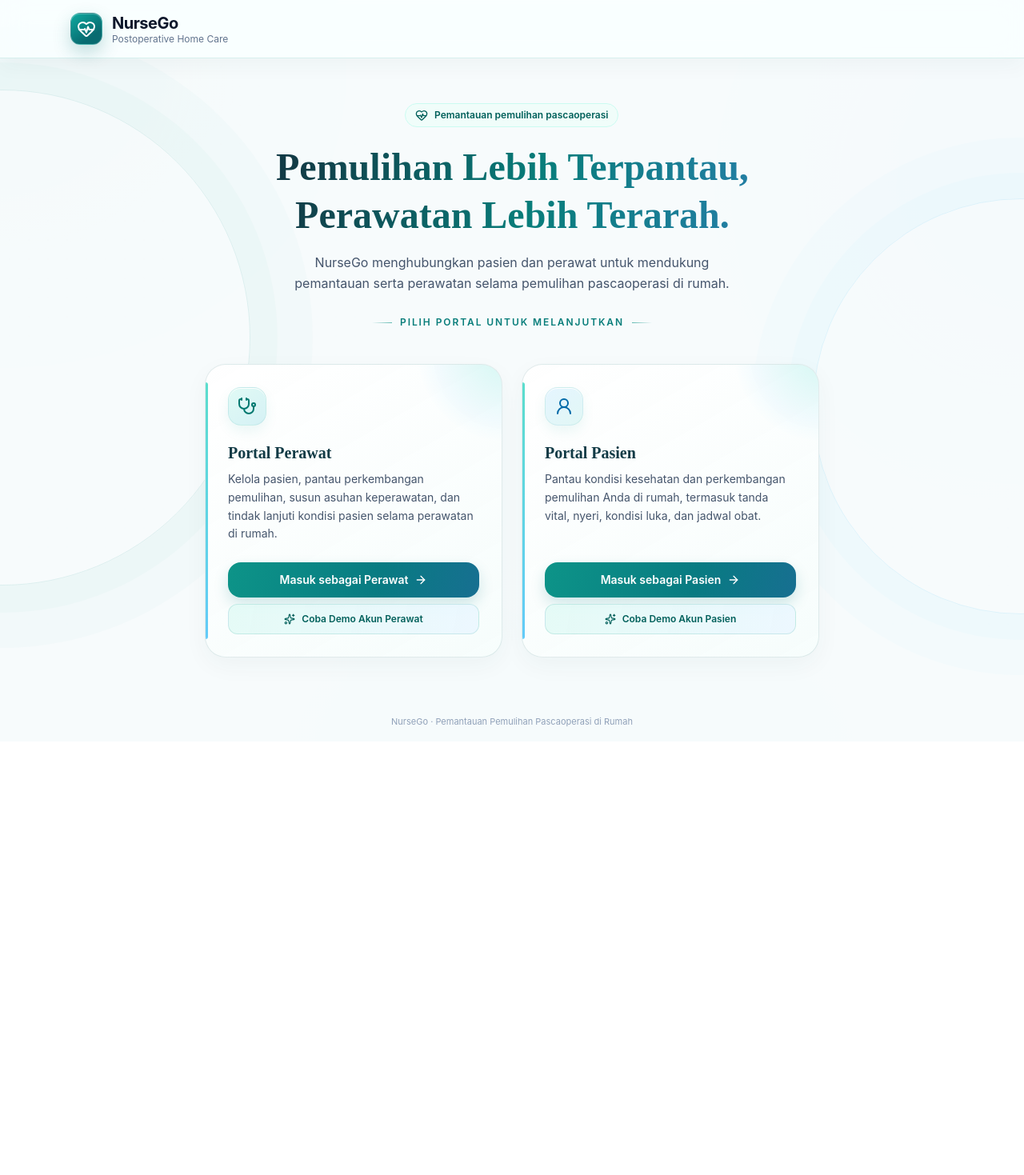
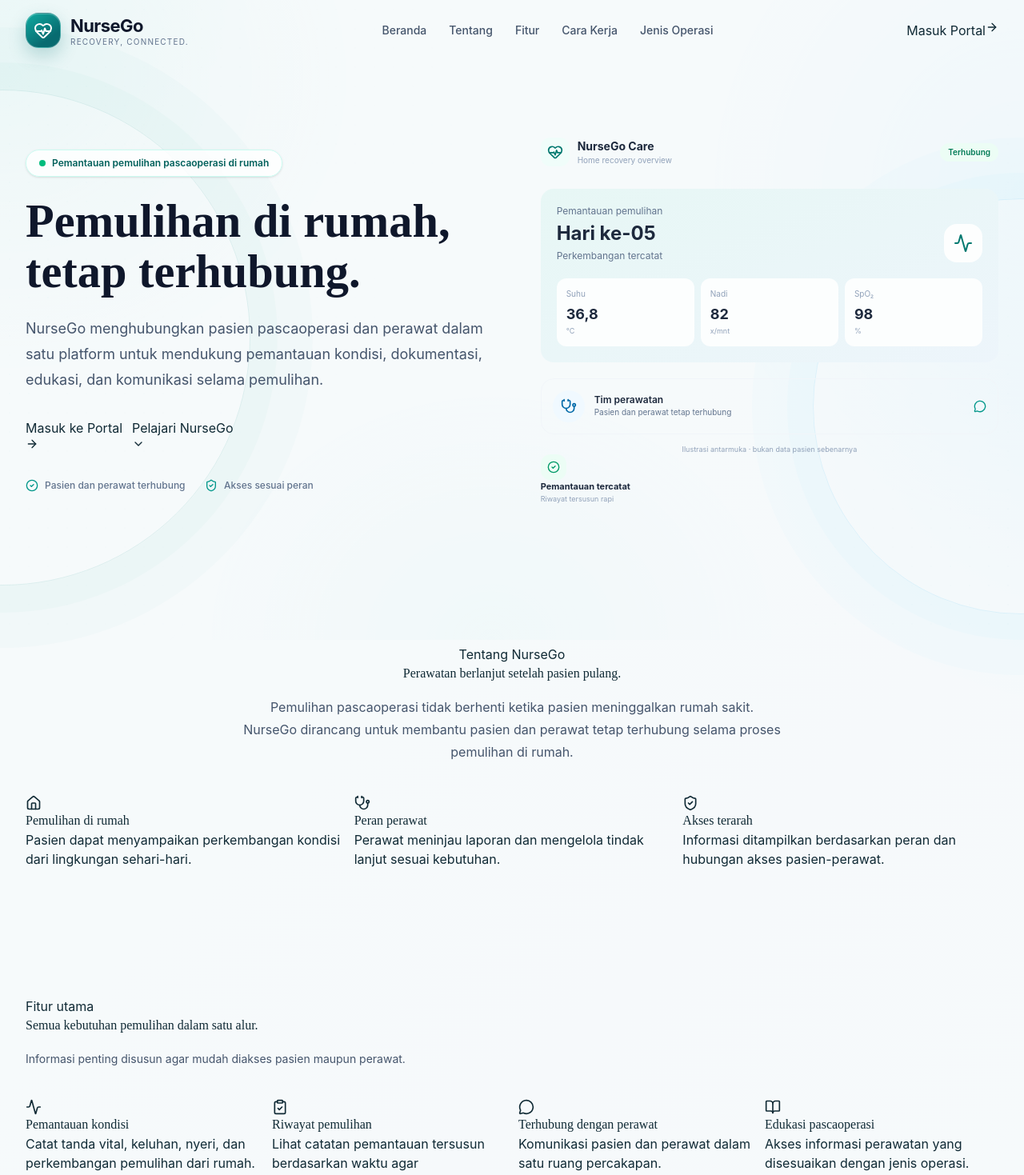
Before and after one commit to suitsiap03-ctrl/NurseGo, a React (Vite) app: page / in a window 1280 px wide. Shown: the top 1469 px of the page at 80% size. Before the commit the page ends 927 px from the top, so only its background shows below. Built offline with nearby package versions, Linux system fonts and the light colour scheme; no server answers.

Commit message:
Redesign NurseGo public website and portal entry experience

```diff
--- a/src/components/common/WelcomeScreen.tsx
+++ b/src/components/common/WelcomeScreen.tsx
@@ -1,90 +1,200 @@
 /**
- * Halaman awal dan pilihan portal NurseGo.
- * Menjaga alur autentikasi dan demo yang sudah ada; perubahan hanya pada tampilan dan konten.
+ * NurseGo public landing page and portal selector.
+ * Keeps the existing authentication and demo callbacks intact.
  */
 import React from 'react';
 import { PWAInstallButton } from './PWAInstallButton';
-import { HeartPulse, Stethoscope, UserRound, ArrowRight, Sparkles } from 'lucide-react';
+import {
+  HeartPulse, Stethoscope, UserRound, ArrowRight, Sparkles,
+  Activity, MessageCircle, ClipboardCheck, BookOpen, ShieldCheck,
+  ChevronDown, CheckCircle2, Home, Menu
+} from 'lucide-react';
 
 interface WelcomeScreenProps {
   onSelectRole: (role: 'nurse' | 'patient') => void;
   onSelectDemo: (role: 'nurse' | 'patient') => void;
 }
 
+const features = [
+  { icon: Activity, title: 'Pemantauan kondisi', text: 'Catat tanda vital, keluhan, nyeri, dan perkembangan pemulihan dari rumah.' },
+  { icon: ClipboardCheck, title: 'Riwayat pemulihan', text: 'Lihat catatan pemantauan tersusun berdasarkan waktu agar perkembangan lebih mudah dipahami.' },
+  { icon: MessageCircle, title: 'Terhubung dengan perawat', text: 'Komunikasi pasien dan perawat dalam satu ruang percakapan.' },
+  { icon: BookOpen, title: 'Edukasi pascaoperasi', text: 'Akses informasi perawatan yang disesuaikan dengan jenis operasi.' },
+];
+
+const surgeryTypes = [
+  'Apendektomi', 'Sectio Caesarea', 'Herniorafi', 'Total Knee Replacement',
+  'ORIF', 'Kolesistektomi', 'Mastektomi',
+];
+
 export const WelcomeScreen: React.FC<WelcomeScreenProps> = ({ onSelectRole, onSelectDemo }) => {
+  const scrollTo = (id: string) => document.getElementById(id)?.scrollIntoView({ behavior: 'smooth' });
+
   return (
-    <div className="nursego-premium-welcome min-h-screen bg-slate-50 flex flex-col">
-      <header className="w-full bg-white/90 border-b border-slate-200 nursego-ios-header">
-        <div className="max-w-6xl mx-auto px-4 sm:px-6 h-[72px] flex items-center justify-between gap-3">
-          <div className="flex items-center gap-3">
-            <div className="nursego-brand-mark w-10 h-10 rounded-xl bg-teal-600 flex items-center justify-center text-white shadow-sm">
+    <div className="nursego-premium-welcome min-h-screen flex flex-col">
+      <header className="nursego-public-header sticky top-0 z-50">
+        <div className="max-w-7xl mx-auto px-4 sm:px-6 lg:px-8 h-[76px] flex items-center justify-between gap-4">
+          <a href="#beranda" className="flex items-center gap-3 shrink-0" aria-label="NurseGo beranda">
+            <div className="nursego-brand-mark w-11 h-11 rounded-2xl flex items-center justify-center text-white">
               <HeartPulse className="w-6 h-6" />
             </div>
             <div>
-              <span className="text-xl font-bold tracking-tight text-slate-900">NurseGo</span>
-              <p className="text-[10px] sm:text-xs text-slate-500 -mt-0.5">Postoperative Home Care</p>
+              <span className="text-[22px] font-bold tracking-tight text-slate-900">NurseGo</span>
+              <p className="text-[10px] text-slate-500 -mt-1 tracking-[.12em] uppercase">Recovery, Connected.</p>
             </div>
+          </a>
+          <nav className="hidden lg:flex items-center gap-7 text-sm font-medium text-slate-600">
+            <a href="#beranda" className="hover:text-teal-700">Beranda</a>
+            <a href="#tentang" className="hover:text-teal-700">Tentang</a>
+            <a href="#fitur" className="hover:text-teal-700">Fitur</a>
+            <a href="#cara-kerja" className="hover:text-teal-700">Cara Kerja</a>
+            <a href="#operasi" className="hover:text-teal-700">Jenis Operasi</a>
+          </nav>
+          <div className="flex items-center gap-2">
+            <PWAInstallButton compact />
+            <button type="button" onClick={() => scrollTo('portal')} className="nursego-public-login hidden sm:inline-flex">
+              Masuk Portal <ArrowRight className="w-4 h-4" />
+            </button>
+            <button type="button" onClick={() => scrollTo('portal')} className="lg:hidden p-2 rounded-xl border border-teal-100 text-teal-800" aria-label="Pilih portal">
+              <Menu className="w-5 h-5" />
+            </button>
           </div>
-          <PWAInstallButton compact />
         </div>
       </header>
 
-      <main className="flex-1 w-full max-w-5xl mx-auto px-4 sm:px-6 py-10 sm:py-14 flex flex-col justify-center nursego-page-enter">
-        <section className="nursego-welcome-intro text-center max-w-2xl mx-auto mb-9 sm:mb-11">
-          <div className="inline-flex items-center gap-2 rounded-full bg-teal-50 border border-teal-100 px-3 py-1.5 text-xs font-semibold text-teal-800 mb-5">
-            <HeartPulse className="w-4 h-4" />
-            Pemantauan pemulihan pascaoperasi
+      <main className="flex-1">
+        <section id="beranda" className="nursego-public-hero">
+          <div className="max-w-7xl mx-auto px-4 sm:px-6 lg:px-8 py-14 sm:py-20 lg:py-24 grid lg:grid-cols-[1.02fr_.98fr] gap-12 items-center">
+            <div className="nursego-page-enter">
+              <div className="inline-flex items-center gap-2 rounded-full bg-white/80 border border-teal-100 px-4 py-2 text-xs font-semibold text-teal-800 shadow-sm mb-6">
+                <span className="w-2 h-2 rounded-full bg-emerald-500" /> Pemantauan pemulihan pascaoperasi di rumah
+              </div>
+              <h1 className="nursego-public-title text-[2.65rem] sm:text-5xl lg:text-[3.65rem] leading-[1.08] font-semibold tracking-tight text-slate-900">
+                Pemulihan di rumah,<br /><span>tetap terhubung.</span>
+              </h1>
+              <p className="mt-6 max-w-xl text-base sm:text-lg leading-8 text-slate-600">
+                NurseGo menghubungkan pasien pascaoperasi dan perawat dalam satu platform untuk mendukung pemantauan kondisi, dokumentasi, edukasi, dan komunikasi selama pemulihan.
+              </p>
+              <div className="mt-8 flex flex-col sm:flex-row gap-3">
+                <button type="button" onClick={() => scrollTo('portal')} className="nursego-primary-cta">
+                  Masuk ke Portal <ArrowRight className="w-4 h-4" />
+                </button>
+                <button type="button" onClick={() => scrollTo('fitur')} className="nursego-secondary-cta">
+                  Pelajari NurseGo <ChevronDown className="w-4 h-4" />
+                </button>
+              </div>
+              <div className="mt-9 flex flex-wrap gap-x-6 gap-y-3 text-xs font-medium text-slate-500">
+                <span className="inline-flex items-center gap-2"><CheckCircle2 className="w-4 h-4 text-teal-600" /> Pasien dan perawat terhubung</span>
+                <span className="inline-flex items-center gap-2"><ShieldCheck className="w-4 h-4 text-teal-600" /> Akses sesuai peran</span>
+              </div>
+            </div>
+
+            <div className="nursego-hero-visual">
+              <div className="nursego-hero-orbit nursego-orbit-one" />
+              <div className="nursego-hero-orbit nursego-orbit-two" />
+              <div className="nursego-hero-main-card">
+                <div className="flex items-center justify-between">
+                  <div className="flex items-center gap-2.5">
+                    <div className="w-9 h-9 rounded-xl bg-teal-50 text-teal-700 flex items-center justify-center"><HeartPulse className="w-5 h-5" /></div>
+                    <div><p className="text-sm font-bold text-slate-800">NurseGo Care</p><p className="text-[10px] text-slate-400">Home recovery overview</p></div>
+                  </div>
+                  <span className="text-[10px] rounded-full bg-emerald-50 text-emerald-700 px-2.5 py-1 font-semibold">Terhubung</span>
+                </div>
+                <div className="mt-7 rounded-2xl bg-gradient-to-br from-[#e7f7f5] to-[#edf5fb] p-5">
+                  <p className="text-xs text-slate-500">Pemantauan pemulihan</p>
+                  <div className="mt-1 flex items-end justify-between">
+                    <div><p className="text-2xl font-bold text-slate-800">Hari ke-05</p><p className="text-xs text-slate-500 mt-1">Perkembangan tercatat</p></div>
+                    <div className="w-12 h-12 rounded-2xl bg-white/90 flex items-center justify-center text-teal-700"><Activity className="w-6 h-6" /></div>
+                  </div>
+                  <div className="mt-5 grid grid-cols-3 gap-2">
+                    {[['Suhu','36,8','°C'],['Nadi','82','x/mnt'],['SpO₂','98','%']].map(([label,value,unit]) => (
+                      <div key={label} className="rounded-xl bg-white/85 p-3"><p className="text-[10px] text-slate-400">{label}</p><p className="text-lg font-bold text-slate-800 mt-1">{value}</p><p className="text-[9px] text-slate-400">{unit}</p></div>
+                    ))}
+                  </div>
+                </div>
+                <div className="mt-5 flex items-center gap-3 rounded-2xl border border-slate-100 p-3.5">
+                  <div className="w-10 h-10 rounded-full bg-sky-50 text-sky-700 flex items-center justify-center"><Stethoscope className="w-5 h-5" /></div>
+                  <div className="flex-1"><p className="text-xs font-semibold text-slate-800">Tim perawatan</p><p className="text-[10px] text-slate-500">Pasien dan perawat tetap terhubung</p></div>
+                  <MessageCircle className="w-4 h-4 text-teal-600" />
+                </div>
+                <p className="mt-3 text-[9px] text-slate-400 text-center">Ilustrasi antarmuka · bukan data pasien sebenarnya</p>
+              </div>
+              <div className="nursego-floating-note"><div className="w-8 h-8 rounded-xl bg-emerald-50 text-emerald-600 flex items-center justify-center"><CheckCircle2 className="w-4 h-4" /></div><div><p className="text-[11px] font-bold text-slate-800">Pemantauan tercatat</p><p className="text-[9px] text-slate-400">Riwayat tersusun rapi</p></div></div>
+            </div>
           </div>
-          <h1 className="text-3xl sm:text-5xl font-bold tracking-tight leading-tight text-slate-900 text-balance">
-            Pemulihan Lebih Terpantau,<br className="hidden sm:block" /> Perawatan Lebih Terarah.
-          </h1>
-          <p className="mt-4 text-sm sm:text-base leading-relaxed text-slate-600 max-w-xl mx-auto text-balance">
-            NurseGo menghubungkan pasien dan perawat untuk mendukung pemantauan serta perawatan selama pemulihan pascaoperasi di rumah.
-          </p>
-          <p className="mt-7 text-xs font-semibold uppercase tracking-[0.16em] text-slate-500">Pilih portal untuk melanjutkan</p>
         </section>
 
-        <section className="grid grid-cols-1 md:grid-cols-2 gap-5 sm:gap-6 w-full max-w-3xl mx-auto">
-          <article className="nursego-portal-card group bg-white rounded-[26px] border border-slate-200 p-6 sm:p-7 shadow-sm hover:shadow-lg hover:border-teal-300 flex flex-col">
-            <div className="nursego-portal-icon w-12 h-12 rounded-2xl bg-teal-50 text-teal-700 flex items-center justify-center mb-5 group-hover:bg-teal-600 group-hover:text-white transition-colors">
-              <Stethoscope className="w-6 h-6" />
+        <section id="tentang" className="max-w-7xl mx-auto px-4 sm:px-6 lg:px-8 py-16 sm:py-20">
+          <div className="max-w-2xl mx-auto text-center">
+            <p className="nursego-eyebrow">Tentang NurseGo</p>
+            <h2 className="nursego-section-title">Perawatan berlanjut setelah pasien pulang.</h2>
+            <p className="mt-4 text-sm sm:text-base leading-7 text-slate-600">Pemulihan pascaoperasi tidak berhenti ketika pasien meninggalkan rumah sakit. NurseGo dirancang untuk membantu pasien dan perawat tetap terhubung selama proses pemulihan di rumah.</p>
+          </div>
+          <div className="mt-10 grid md:grid-cols-3 gap-4">
+            {[{icon:Home,title:'Pemulihan di rumah',text:'Pasien dapat menyampaikan perkembangan kondisi dari lingkungan sehari-hari.'},{icon:Stethoscope,title:'Peran perawat',text:'Perawat meninjau laporan dan mengelola tindak lanjut sesuai kebutuhan.'},{icon:ShieldCheck,title:'Akses terarah',text:'Informasi ditampilkan berdasarkan peran dan hubungan akses pasien-perawat.'}].map((item) => {
+              const Icon=item.icon;
+              return <article key={item.title} className="nursego-info-card"><div className="nursego-feature-icon"><Icon className="w-5 h-5" /></div><h3>{item.title}</h3><p>{item.text}</p></article>;
+            })}
+          </div>
+        </section>
+
+        <section id="fitur" className="nursego-public-section">
+          <div className="max-w-7xl mx-auto px-4 sm:px-6 lg:px-8 py-16 sm:py-20">
+            <div className="max-w-2xl"><p className="nursego-eyebrow">Fitur utama</p><h2 className="nursego-section-title">Semua kebutuhan pemulihan dalam satu alur.</h2><p className="mt-4 text-sm leading-7 text-slate-600">Informasi penting disusun agar mudah diakses pasien maupun perawat.</p></div>
+            <div className="mt-9 grid sm:grid-cols-2 lg:grid-cols-4 gap-4">
+              {features.map((feature) => { const Icon=feature.icon; return <article key={feature.title} className="nursego-feature-card"><div className="nursego-feature-icon"><Icon className="w-5 h-5" /></div><h3>{feature.title}</h3><p>{feature.text}</p></article>; })}
             </div>
-            <h2 className="text-xl font-bold text-slate-900">Portal Perawat</h2>
-            <p className="mt-2 text-sm text-slate-600 leading-relaxed min-h-[72px]">
-              Kelola pasien, pantau perkembangan pemulihan, susun asuhan keperawatan, dan tindak lanjuti kondisi pasien selama perawatan di rumah.
-            </p>
-            <div className="mt-auto pt-6 space-y-2">
-              <button type="button" onClick={() => onSelectRole('nurse')} className="w-full py-3 px-4 bg-teal-600 hover:bg-teal-700 text-white font-semibold text-sm rounded-2xl transition-colors flex items-center justify-center gap-2 focus:outline-none focus:ring-2 focus:ring-teal-500 focus:ring-offset-2">
-                <span>Masuk sebagai Perawat</span><ArrowRight className="w-4 h-4" />
-              </button>
-              <button type="button" onClick={() => onSelectDemo('nurse')} className="w-full py-2.5 px-3 text-xs font-semibold text-teal-800 bg-teal-50 hover:bg-teal-100 rounded-xl transition-colors border border-teal-100 flex items-center justify-center gap-2">
-                <Sparkles className="w-3.5 h-3.5" />Coba Demo Akun Perawat
-              </button>
+          </div>
+        </section>
+
+        <section id="cara-kerja" className="max-w-7xl mx-auto px-4 sm:px-6 lg:px-8 py-16 sm:py-20">
+          <div className="text-center max-w-2xl mx-auto"><p className="nursego-eyebrow">Cara kerja</p><h2 className="nursego-section-title">Alur yang menghubungkan pasien dan perawat.</h2></div>
+          <div className="mt-10 grid sm:grid-cols-2 lg:grid-cols-4 gap-4">
+            {['Perawat membuat akses awal pasien','Pasien masuk dan mengisi pemantauan','Laporan diterima pada portal perawat','Perawat meninjau dan melakukan tindak lanjut'].map((text,index)=><article key={text} className="nursego-step-card"><span>0{index+1}</span><p>{text}</p></article>)}
+          </div>
+        </section>
+
+        <section id="operasi" className="nursego-public-section">
+          <div className="max-w-7xl mx-auto px-4 sm:px-6 lg:px-8 py-16 sm:py-20">
+            <div className="max-w-2xl mx-auto text-center"><p className="nursego-eyebrow">Jenis operasi</p><h2 className="nursego-section-title">Pemantauan disesuaikan dengan jenis operasi.</h2><p className="mt-4 text-sm text-slate-600">NurseGo menyediakan kategori pemantauan untuk tujuh jenis operasi pada cakupan prototipe saat ini.</p></div>
+            <div className="mt-8 flex flex-wrap justify-center gap-2.5">{surgeryTypes.map((type)=><span key={type} className="nursego-surgery-chip">{type}</span>)}</div>
+          </div>
+        </section>
+
+        <section id="portal" className="max-w-7xl mx-auto px-4 sm:px-6 lg:px-8 py-16 sm:py-20">
+          <div className="nursego-portal-section">
+            <div className="text-center max-w-2xl mx-auto"><p className="nursego-eyebrow">Mulai menggunakan NurseGo</p><h2 className="nursego-section-title">Pilih portal sesuai peran Anda.</h2><p className="mt-3 text-sm text-slate-600">Pasien dan perawat memiliki ruang kerja masing-masing yang saling terhubung.</p></div>
+            <div className="mt-9 grid md:grid-cols-2 gap-5 max-w-4xl mx-auto">
+              <article className="nursego-portal-card group p-6 sm:p-7 flex flex-col">
+                <div className="nursego-portal-icon w-12 h-12 rounded-2xl flex items-center justify-center mb-5"><Stethoscope className="w-6 h-6" /></div>
+                <h3 className="text-xl font-semibold text-slate-900">Portal Perawat</h3>
+                <p className="mt-2 text-sm leading-6 text-slate-600">Kelola pasien, tinjau perkembangan pemulihan, dokumentasikan asuhan, dan lakukan tindak lanjut.</p>
+                <div className="mt-auto pt-6 space-y-2.5">
+                  <button type="button" onClick={() => onSelectRole('nurse')} className="nursego-portal-action"><span>Masuk sebagai Perawat</span><ArrowRight className="w-4 h-4" /></button>
+                  <button type="button" onClick={() => onSelectDemo('nurse')} className="nursego-demo-action"><Sparkles className="w-4 h-4" /> Coba Demo Akun Perawat</button>
+                </div>
+              </article>
+              <article className="nursego-portal-card group p-6 sm:p-7 flex flex-col">
+                <div className="nursego-portal-icon nursego-portal-icon-patient w-12 h-12 rounded-2xl flex items-center justify-center mb-5"><UserRound className="w-6 h-6" /></div>
+                <h3 className="text-xl font-semibold text-slate-900">Portal Pasien</h3>
+                <p className="mt-2 text-sm leading-6 text-slate-600">Pantau kondisi, isi laporan harian, lihat riwayat pemulihan, dan berkomunikasi dengan perawat.</p>
+                <div className="mt-auto pt-6 space-y-2.5">
+                  <button type="button" onClick={() => onSelectRole('patient')} className="nursego-portal-action"><span>Masuk sebagai Pasien</span><ArrowRight className="w-4 h-4" /></button>
+                  <button type="button" onClick={() => onSelectDemo('patient')} className="nursego-demo-action"><Sparkles className="w-4 h-4" /> Coba Demo Akun Pasien</button>
+                </div>
+              </article>
             </div>
-          </article>
-
-          <article className="nursego-portal-card group bg-white rounded-[26px] border border-slate-200 p-6 sm:p-7 shadow-sm hover:shadow-lg hover:border-teal-300 flex flex-col">
-            <div className="nursego-portal-icon nursego-portal-icon-patient w-12 h-12 rounded-2xl bg-sky-50 text-sky-700 flex items-center justify-center mb-5 group-hover:bg-teal-600 group-hover:text-white transition-colors">
-              <UserRound className="w-6 h-6" />
-            </div>
-            <h2 className="text-xl font-bold text-slate-900">Portal Pasien</h2>
-            <p className="mt-2 text-sm text-slate-600 leading-relaxed min-h-[72px]">
-              Pantau kondisi kesehatan dan perkembangan pemulihan Anda di rumah, termasuk tanda vital, nyeri, kondisi luka, dan jadwal obat.
-            </p>
-            <div className="mt-auto pt-6 space-y-2">
-              <button type="button" onClick={() => onSelectRole('patient')} className="w-full py-3 px-4 bg-teal-600 hover:bg-teal-700 text-white font-semibold text-sm rounded-2xl transition-colors flex items-center justify-center gap-2 focus:outline-none focus:ring-2 focus:ring-teal-500 focus:ring-offset-2">
-                <span>Masuk sebagai Pasien</span><ArrowRight className="w-4 h-4" />
-              </button>
-              <button type="button" onClick={() => onSelectDemo('patient')} className="w-full py-2.5 px-3 text-xs font-semibold text-teal-800 bg-teal-50 hover:bg-teal-100 rounded-xl transition-colors border border-teal-100 flex items-center justify-center gap-2">
-                <Sparkles className="w-3.5 h-3.5" />Coba Demo Akun Pasien
-              </button>
-            </div>
-          </article>
+            <p className="mt-6 text-center text-[11px] text-slate-400">Akses pasien diberikan melalui undangan perawat yang terhubung.</p>
+          </div>
         </section>
       </main>
 
-      <footer className="w-full py-4 px-4 text-center text-[11px] text-slate-400">
-        NurseGo · Pemantauan Pemulihan Pascaoperasi di Rumah
+      <footer className="nursego-public-footer">
+        <div className="max-w-7xl mx-auto px-4 sm:px-6 lg:px-8 py-8 flex flex-col sm:flex-row items-center justify-between gap-4">
+          <div className="flex items-center gap-2.5"><div className="nursego-brand-mark w-9 h-9 rounded-xl flex items-center justify-center text-white"><HeartPulse className="w-5 h-5" /></div><div><p className="font-bold text-slate-800">NurseGo</p><p className="text-[10px] text-slate-500">Recovery, Connected.</p></div></div>
+          <p className="text-[11px] text-slate-400 text-center">Platform prototipe pemantauan pemulihan pascaoperasi di rumah.</p>
+          <button type="button" onClick={() => scrollTo('beranda')} className="text-xs font-semibold text-teal-700 hover:text-teal-900">Kembali ke atas ↑</button>
+        </div>
       </footer>
     </div>
   );
```
